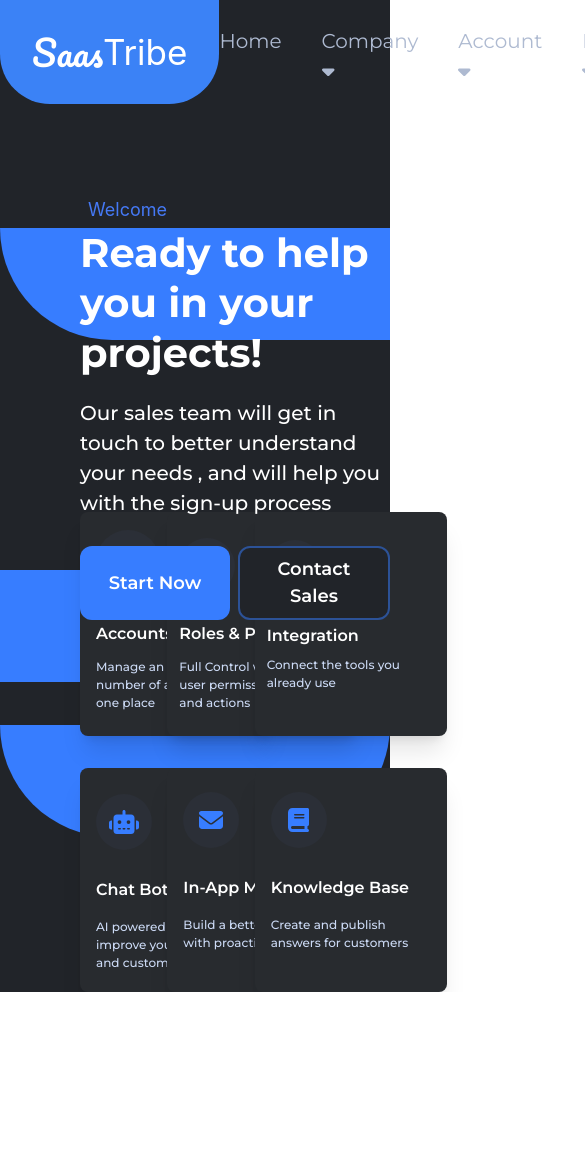
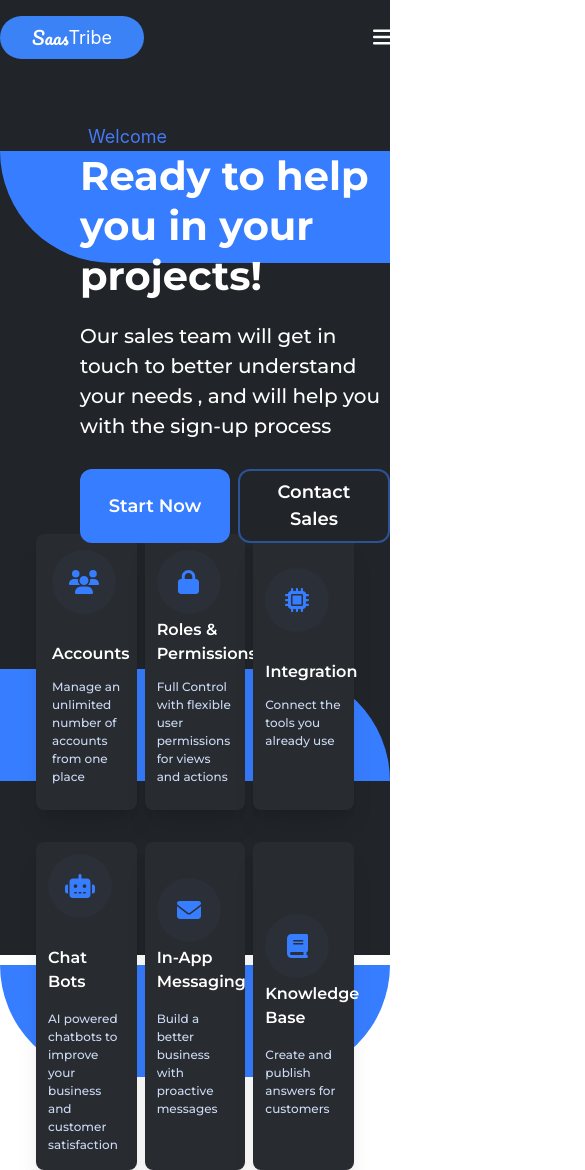
Before and after one commit to Fatchatyy/codingAssignment, a React (Create React App) app: page / in a window 390 px wide. Shown: the top 1170 px of the page, 585 px wide, since content can reach past the window. Before the commit the page ends 992 px from the top, so only its background shows below. Built offline with nearby package versions, Linux system fonts and the light colour scheme.

Commit message:
made it responsive

```diff
--- a/src/App.js
+++ b/src/App.js
@@ -9,7 +9,7 @@ import BackgroundAndPage from './components/BackgroundAndPage';
 function App() {
   return (
     <Router>
-    <div className="bg-navbar">
+    <div className="lg:bg-navbar bg-navbar">
    {/* <Navbar/>
     <div className=" relative  mt-9 ">
 
--- a/src/components/BackgroundAndPage.js
+++ b/src/components/BackgroundAndPage.js
@@ -8,7 +8,7 @@ const BackgroundAndPage = () => {
 
 <div >
    <Navbar/>
-    <div className=" relative  mt-9 ">
+    <div className=" lg:bg-navbar bg-navbar relative  mt-9 ">
     {/* Background Component */}
   <BackgroundComponent/>
 
--- a/src/components/BackgroundComponent.js
+++ b/src/components/BackgroundComponent.js
@@ -2,21 +2,20 @@ import React from 'react';
 
 const BackgroundComponent = () => {
   return (
-<div className="container mx-auto bg-navbar h-screen flex flex-col lg:flex-row">
-  <div className="lg:w-2/5  relative order-1 lg:order-1 h-full flex items-center justify-center"> {/* First column, takes 2/5 width on large screens */}
-    <div className="absolute inset-0 bg-purchase-button rounded-bl-full lg:top-20 top-20 h-28"></div> {/* Adjusted top value to top-20 */}
+<div className="container mx-auto lg:bg-navbar bg-navbar lg:h-screen h-screen flex flex-col lg:flex-row">
+  <div className="lg:w-2/5  relative order-1 lg:order-1 h-full flex "> {/* First column, takes 2/5 width on large screens */}
+    <div className="absolute inset-0 bg-purchase-button rounded-bl-full top-10 lg:top-20 h-28"></div> {/* Adjusted top value to top-20 */}
   </div>
-  <div className="lg:w-3/5  relative order-2 lg:order-2 h-full flex items-center justify-center "> {/* Second column, takes 3/5 width on large screens */}
-    <div className="absolute inset-0 lg:top-20 sm:top-20 rounded-tr-full bg-purchase-button h-28"></div>
-    <div className="absolute inset-x-0 lg:top-76   rounded-bl-full rounded-br-full bg-purchase-button h-28"></div> {/* Adjusted spacing with top-56 */}
+  <div className="lg:w-3/5  relative order-2 lg:order-2 h-full lg:mt-0 mt-56 flex items-center justify-center  "> {/* Second column, takes 3/5 width on large screens */}
+    <div className="absolute inset-0 lg:top-20 sm:top-20 top-6 rounded-tr-full bg-purchase-button h-28"></div>
+    <div className="absolute inset-x-0 lg:top-76 top-80   rounded-bl-full rounded-br-full bg-purchase-button h-28"></div> {/* Adjusted spacing with top-56 */}
   </div>
+
 </div>
 
 
   );
 };
-
-
 
 export default BackgroundComponent;
 
--- a/src/components/Navbar.js
+++ b/src/components/Navbar.js
@@ -1,34 +1,47 @@
-import React from 'react';
+import React, { useState } from 'react';
 import { FontAwesomeIcon } from '@fortawesome/react-fontawesome';
-import { faCaretDown,faUsers } from '@fortawesome/free-solid-svg-icons';
+import { faCaretDown, faBars, faTimes } from '@fortawesome/free-solid-svg-icons';
 
 function Navbar() {
+  const [isOpen, setIsOpen] = useState(false);
+
+  const toggleNavbar = () => {
+    setIsOpen(!isOpen);
+  };
+
   return (
-  <nav className="bg-navbar ">
+    <nav className="bg-navbar">
+      <div className="container mx-auto flex justify-between items-center py-4 lg:py-6">
+        <div className="flex items-center">
+          <div className={`bg-blue-500 px-8 py-2 flex items-center rounded-full ${isOpen ? 'hidden' : 'block'}`}>
+            <p className="font-pacifico text-white text-lg lg:text-xl">Saas</p>
+            <p className="text-white text-lg lg:text-xl">Tribe</p>
+          </div>
+        </div>
 
-  <div className="container mx-auto flex justify-between ">
+        <div className="lg:hidden">
+          <button onClick={toggleNavbar} className="text-white text-xl">
+            <FontAwesomeIcon icon={isOpen ? faTimes : faBars} />
+          </button>
+        </div>
 
-
-    <div className="flex pb-2 ">
-          <div className="bg-blue-500  px-8 py-2  flex items-center "style={{ borderBottomLeftRadius: '50px', borderBottomRightRadius: '50px' }}>
-            <p className="font-pacifico text-white text-logo-size">Saas</p><p className=" text-white text-logo-size">Tribe</p>
-            </div>
+        <div className={`flex-col lg:flex lg:flex-row lg:items-center lg:space-x-10 ${isOpen ? 'block' : 'hidden'} lg:block`}>
+          <ul className="flex flex-col lg:flex-row space-y-6 lg:space-y-0 lg:space-x-10">
+            <li><a href="#" className="hover:text-purchase-button text-navlink text-lg lg:text-xl font-montserrat">Home</a></li>
+            <li><a href="#" className="hover:text-purchase-button text-navlink text-lg lg:text-xl font-montserrat">Company <FontAwesomeIcon icon={faCaretDown} /></a></li>
+            <li><a href="#" className="hover:text-purchase-button text-navlink text-lg lg:text-xl font-montserrat">Account <FontAwesomeIcon icon={faCaretDown} /></a></li>
+            <li><a href="#" className="hover:text-purchase-button text-navlink text-lg lg:text-xl font-montserrat">Products <FontAwesomeIcon icon={faCaretDown} /></a></li>
+          </ul>
+          <button className="bg-purchase-button px-4 py-2 rounded-xl text-purchase-text font-montserrat font-bold text-lg lg:text-xl mt-4 lg:mt-0">Purchase Now</button>
         </div>
-    <div className="flex items-center space-x-10 py-6"> {/* Adjust space-x-12 to your desired large space */}
-      <ul className="flex space-x-10">
-        <li><a href="#" className="hover:text-purchase-button text-navlink text-xl font-montserrat">Home </a></li>
-        <li><a href="#" className="hover:text-purchase-button text-navlink text-xl font-montserrat">Company <FontAwesomeIcon icon={faCaretDown} /></a></li>
-        <li><a href="#" className="hover:text-purchase-button text-navlink text-xl font-montserrat">Account <FontAwesomeIcon icon={faCaretDown} /></a></li>
-        <li><a href="#" className="hover:text-purchase-button text-navlink text-xl font-montserrat">Products <FontAwesomeIcon icon={faCaretDown} /></a></li>
-      </ul>
-      <button className="bg-purchase-button px-4 py-2 rounded-xl text-purchase-text font-montserrat font-bold">Purchase Now</button>
-    </div>
-  </div>
-</nav>
+      </div>
+    </nav>
   );
 }
 
 export default Navbar;
+
+
 {/* <div className="flex justify-between p-8">
 
 <div className="w-5/12">
--- a/src/components/pageComponent.js
+++ b/src/components/pageComponent.js
@@ -10,13 +10,13 @@ import { faUsers,faLock ,faMicrochip, faRobot,faEnvelope,faBook} from '@fortawes
 
 const pageComponent = () => {
   return (
-<div className="container mx-auto h-screen flex flex-col lg:flex-row">
+<div className="container mx-auto h-screen flex flex-col  lg:flex-row">
   {/* Background Component (from previous code) */}
   <div className="lg:w-2/5  relative order-1 lg:order-1 h-full flex ">
 
     {/* Content of the first column */}
-    <p className="text-lg text-welcome ml-20 pl-2 mt-12 ">Welcome </p>
-    <div className="absolute inset-0 flex flex-col top-20  left-20 text-white ">
+    <p className="text-lg text-welcome ml-20 pl-2 lg:mt-12 mt-3  ">Welcome </p>
+    <div className="absolute inset-0 flex flex-col lg:top-20 top-10  left-20 text-white ">
 
       <h2 className="font-bold z-10 relative leading-tight text-Title font-montserrat ">Ready to help you in your projects!</h2>
       <div className="z-10 relative">
@@ -37,12 +37,10 @@ const pageComponent = () => {
 
 
   {/* Second column with cards */}
-<div className="lg:w-3/5 order-2 lg:order-2 mt-7 pl-20 pr-12 ">
-<div className='grid grid-cols-3 sm:grid-cols-3 md:grid-cols-3 gap-y-8 '>
+<div className="lg:w-3/5 order-2 lg:order-2 lg:mt-7 mt-96  lg:pl-20 lg:pr-12 pl-9 pr-9">
+<div className='grid grid-cols-3 sm:grid-cols-3 md:grid-cols-3 lg:gap-y-8 gap-y-8 gap-x-2   '>
   {/* Card 1 */}
-  <div className="bg-card rounded-lg shadow-xl p-4 w-48 h-56 flex flex-col justify-end ">
-
-
+  <div className="bg-card rounded-lg shadow-xl p-4 lg:w-48 lg:h-56 w-30 h-30 flex flex-col justify-end ">
     <div className="    w-16 h-16 bg-icon rounded-full flex items-center justify-center">
     <FontAwesomeIcon icon={faUsers} className="text-2xl text-[#377dff]" />
       </div>
@@ -50,29 +48,26 @@ const pageComponent = () => {
     <p className="text-xs text-p font-montserrat font-medium mt-3 mb-2">Manage an unlimited number of accounts from one place</p>
   </div>
   {/* Card 2 */}
-  <div className="bg-card rounded-lg shadow-xl p-3 w-48 h-56 flex flex-col justify-end">
+  <div className="bg-card rounded-lg shadow-xl p-3 lg:w-48 lg:h-56 w-30 h-30 flex flex-col justify-end">
 
-    <div className="    w-14 h-14 bg-icon rounded-full flex items-center justify-center">
+    <div className="    w-16 h-16 bg-icon rounded-full flex items-center justify-center">
     <FontAwesomeIcon icon={faLock} className="text-2xl text-[#377dff]"  />
       </div>
-    <h2 className="text-base text-white font-montserrat font-semibold mt-7">Roles & Permissions</h2>
+    <h2 className="text-base text-white font-montserrat font-semibold lg:mt-7 mt-1">Roles & Permissions</h2>
     <p className="text-xs text-p font-montserrat font-medium mt-3 mb-3">Full Control with flexible user permissions for views and actions</p>
   </div>
   {/* Card 3 */}
-  <div className="bg-card rounded-lg shadow-xl p-3 w-48 h-56 flex flex-col justify-end">
-  <div className="    w-14 h-14 bg-icon rounded-full flex items-center justify-center">
+  <div className="bg-card rounded-lg shadow-xl p-3 lg:w-48 lg:h-56 w-30 h-30 flex flex-col justify-end">
+  <div className="    w-16 h-16 bg-icon rounded-full flex items-center justify-center lg:mb-1">
   <FontAwesomeIcon icon={faMicrochip} className="text-2xl text-[#377dff]"  />
-
       </div>
-
-
-    <h2 className="text-base text-white font-montserrat font-semibold mt-7 ">Integration</h2>
-    <p className="text-xs text-p font-montserrat font-medium mt-2 mb-8 ">Connect the tools you already use</p>
+    <h2 className="text-base text-white font-montserrat font-semibold lg:pt-1 lg:mt-4 mt-5 pt-2 pb-1 ">Integration</h2>
+    <p className="text-xs text-p font-montserrat font-medium lg:mt-2 lg:mb-8 mt-2 mb-12">Connect the tools you already use</p>
   </div>
   {/* Card 4 */}
-  <div className="bg-card rounded-lg shadow-xl p-4 w-48 h-56 flex flex-col justify-end">
+  <div className="bg-card rounded-lg shadow-xl p-3 lg:w-48 lg:h-56 w-30 h-30 flex flex-col justify-end">
 
-    <div className="    w-14 h-14 bg-icon rounded-full flex items-center justify-center">
+    <div className="    w-16 h-16 bg-icon rounded-full flex items-center justify-center">
 
   <FontAwesomeIcon icon={faRobot} className="text-2xl text-[#377dff]"  />
 
@@ -81,23 +76,23 @@ const pageComponent = () => {
     <p className="text-xs text-p font-montserrat font-medium mt-4 mb-1">AI powered chatbots to improve your business and customer satisfaction</p>
   </div>
   {/* Card 5 */}
-  <div className="bg-card rounded-lg shadow-xl p-4 w-48 h-56 flex flex-col justify-end">
+  <div className="bg-card rounded-lg shadow-xl p-3 lg:w-48 lg:h-56 w-30 h-30 flex flex-col justify-end">
 
-    <div className="    w-14 h-14 bg-icon rounded-full flex items-center justify-center">
+    <div className="    w-16 h-16 bg-icon rounded-full flex items-center justify-center">
   <FontAwesomeIcon icon={faEnvelope} className="text-2xl text-[#377dff]" />
       </div>
-    <h2 className="text-base text-white font-montserrat font-semibold  mt-7">In-App Messaging</h2>
-    <p className="text-xs text-p font-montserrat font-medium mt-4 mb-6">Build a better business with proactive messages</p>
+    <h2 className="text-base text-white font-montserrat font-semibold  lg:mt-7 mt-1">In-App Messaging</h2>
+    <p className="text-xs text-p font-montserrat font-medium lg:mt-4 lg:mb-6 mb-10 mt-4">Build a better business with proactive messages</p>
   </div>
   {/* Card 6 */}
-  <div className="bg-card rounded-lg shadow-xl p-4 w-48 h-56 flex flex-col justify-end">
+  <div className="bg-card rounded-lg shadow-xl p-3 lg:w-48 lg:h-56 w-30 h-30 flex flex-col justify-end">
 
-    <div className="    w-14 h-14 bg-icon rounded-full flex items-center justify-center">
+    <div className="    w-16 h-16 bg-icon rounded-full flex items-center justify-center">
 
       <FontAwesomeIcon icon={faBook} className="text-2xl text-[#377dff]"  />
       </div>
-    <h2 className="text-base text-white font-montserrat font-semibold  mt-7">Knowledge Base</h2>
-    <p className="text-xs text-p font-montserrat font-medium mt-4 mb-6">Create and publish answers for customers</p>
+    <h2 className="text-base text-white font-montserrat font-semibold  lg:mt-7 mt-1">Knowledge Base</h2>
+    <p className="text-xs text-p font-montserrat font-medium lg:mt-4 lg:mb-6 mb-10 mt-4">Create and publish answers for customers</p>
   </div>
 </div>
 </div>
--- a/tailwind.config.js
+++ b/tailwind.config.js
@@ -35,6 +35,7 @@ module.exports = {
         '6xl': '4rem',
         'logo-size' : '2.1875rem'
       },
+
     },
   },
   plugins: [],
```
